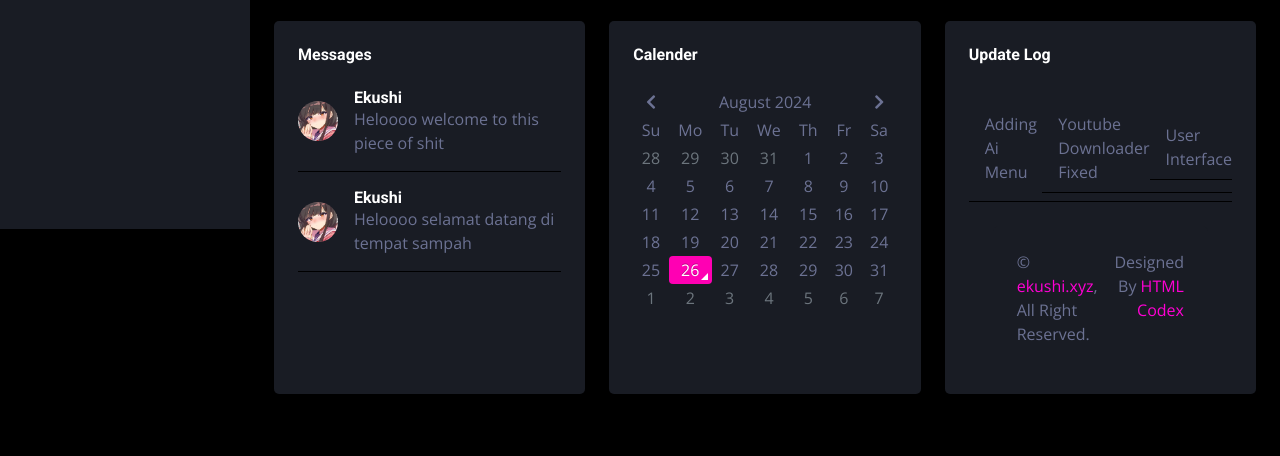
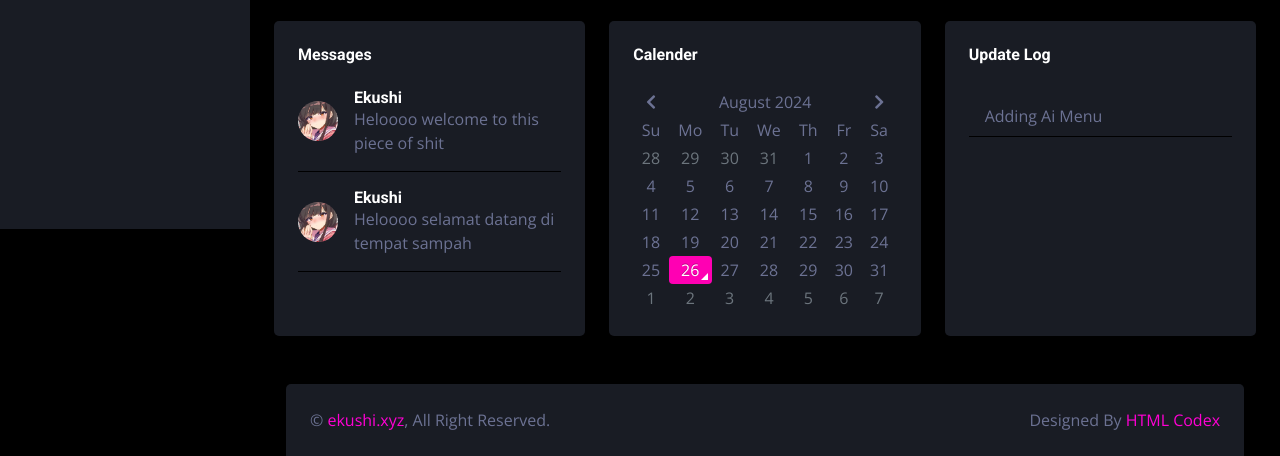
Before and after one commit to ExyXyz/e, a plain HTML site: page index.html in a window 1280 px wide. Shown: the part 571-1027 px from the top of the page. Before the commit the page ends 965 px from the top, so only its background shows below. Drawn offline with nearby package versions, Linux system fonts and the light colour scheme; no server answers.

Commit message:
Update index.html

```diff
--- a/index.html
+++ b/index.html
@@ -185,18 +185,6 @@
                         <div class="d-flex w-100 align-items-center justify-content-between">
                             <span>Adding Ai Menu</span>
                         </div>
-                   </div>
-                <div class="d-flex align-items-center border-bottom py-2">
-                    <div class="w-100 ms-3">
-                        <div class="d-flex w-100 align-items-center justify-content-between">
-                            <span>Youtube Downloader Fixed</span>
-                        </div>
-                   </div>
-                <div class="d-flex align-items-center border-bottom py-2">
-                    <div class="w-100 ms-3">
-                        <div class="d-flex w-100 align-items-center justify-content-between">
-                            <span>User Interface</span>
-                        </div>
                     </div>
                 </div>
             </div>
```
